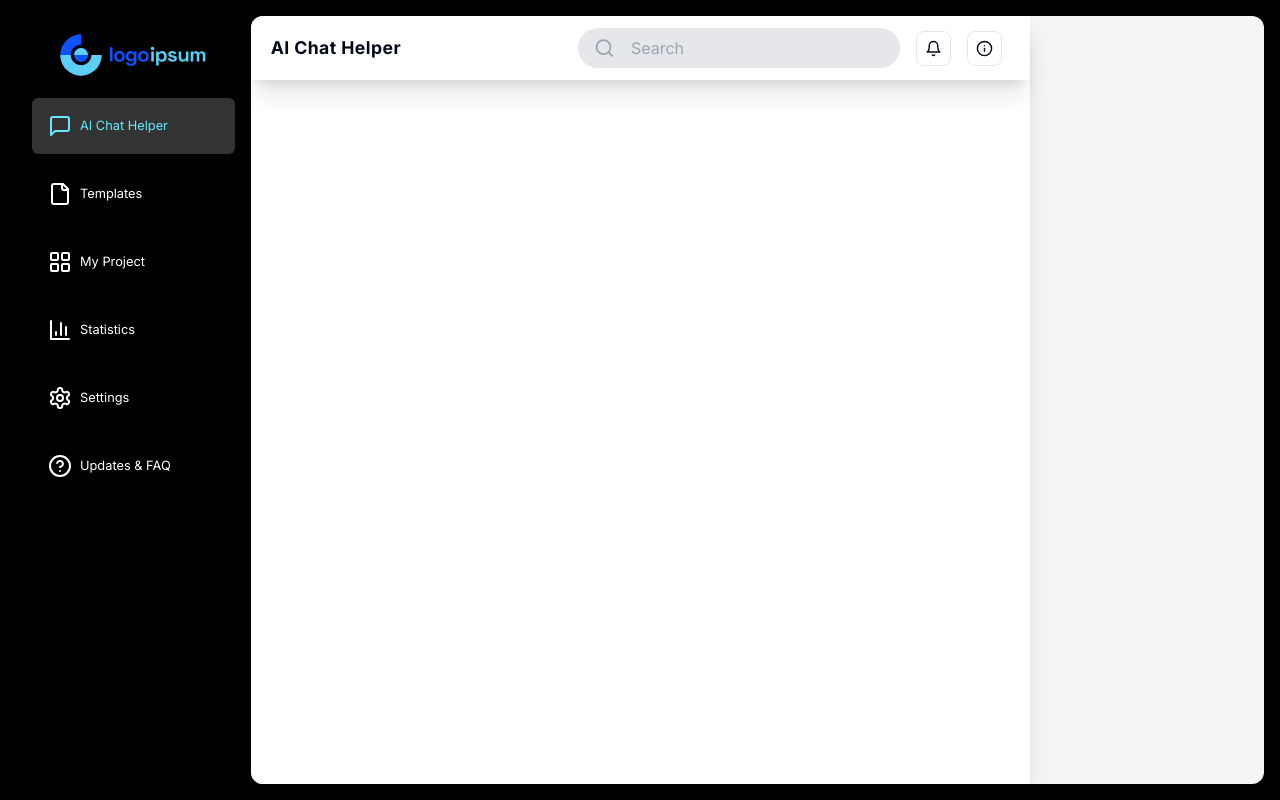
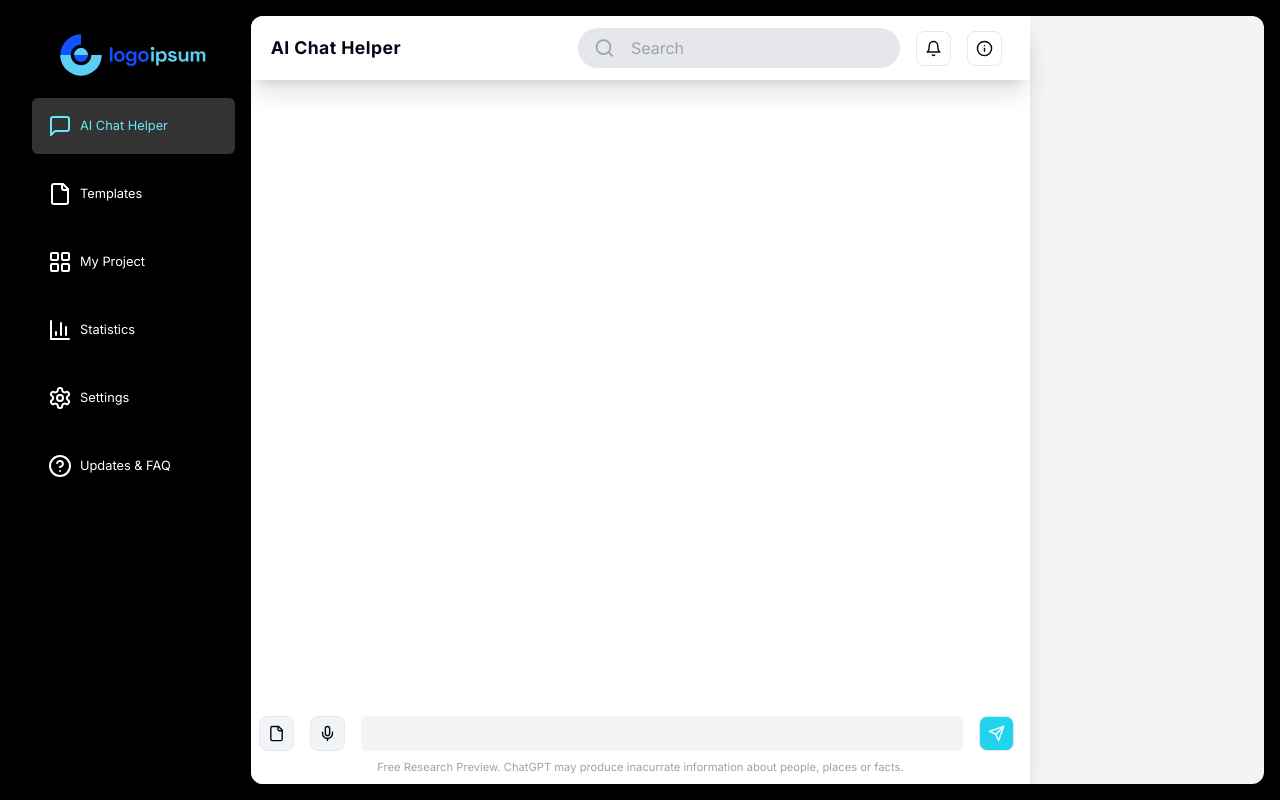
Before and after one commit to Zenesteria/Medically, a Next.js app: page / in a window 1280 px wide. Built offline with nearby package versions, Linux system fonts and the light colour scheme.

Commit message:
chat ui added

```diff
--- a/app/(dashboard)/page.tsx
+++ b/app/(dashboard)/page.tsx
@@ -1,12 +1,17 @@
-import { Bell, Info, Search } from 'lucide-react'
+import { Bell, Info, Search, File, Mic, Send } from 'lucide-react'
 import React from 'react'
 
 export default function page() {
   return (
     <div className="flex w-full h-full items-center">
-      <div className="flex-1 shadow-xl bg-white relative z-[100] h-full">
+      <div className="flex-1 shadow-xl bg-white flex flex-col relative z-[100] h-full">
         <div className="w-full py-3 px-5 shadow-xl flex items-center justify-between">
-          <h1 className='font-bold tracking-wide' style={{fontSize:'calc(0.7rem + 0.5vw)'}}>AI Chat Helper</h1>
+          <h1
+            className="font-bold tracking-wide"
+            style={{ fontSize: "calc(0.7rem + 0.5vw)" }}
+          >
+            AI Chat Helper
+          </h1>
 
           <div className="flex items-center">
             <div className="bg-gray-200 h-[5vh] text-gray-400 flex items-center rounded-full py-2 px-4 mx-2">
@@ -27,6 +32,29 @@ export default function page() {
             />
           </div>
         </div>
+
+        {/* Chat Logs */}
+        <div className="h-full w-full overflow-y-auto"></div>
+
+        <div className="flex w-full">
+          <File
+            size={35}
+            className="p-2 bg-gray-100 hover:shadow-xl cursor-pointer duration-300 rounded-lg border mx-2"
+          />
+          <Mic
+            size={35}
+            className="p-2 bg-gray-100 hover:shadow-xl cursor-pointer duration-300 rounded-lg border mx-2"
+          />
+          <input type="text" className="bg-gray-100 flex-1 rounded-md outline-none text-black px-4 ml-2" />
+          <Send
+            size={35}
+            className="p-2 bg-cyan-400 text-white hover:shadow-xl cursor-pointer duration-300 rounded-lg border mx-4"
+          />
+        </div>
+        <p className="text-center text-gray-400 text-[0.7rem] my-2">
+          Free Research Preview. ChatGPT may produce inacurrate information
+          about people, places or facts.
+        </p>
       </div>
       <div className="sm:flex flex-[0.3] hidden h-full"></div>
     </div>
```
